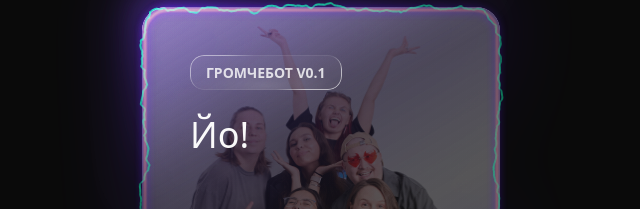
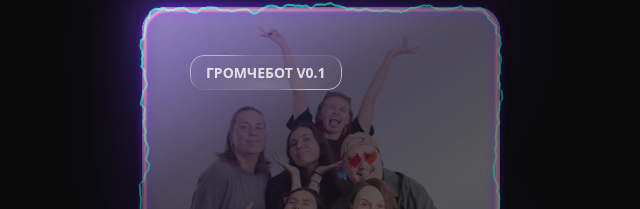
Before and after one commit to svarganil/gromche, a plain HTML site: page index.html in a window 1280 px wide. Shown: the part 139-348 px from the top of the page, without its empty margins (319-959 px from the left). Drawn offline with Linux system fonts and the light colour scheme.

Commit message:
Update index.html

```diff
--- a/index.html
+++ b/index.html
@@ -29,7 +29,7 @@
         <div class="button-glass">
           ГромчеБот v0.1
         </div>
-        <p class="title">Йо!</p>
+        <p class="title"></p>
       </div>
 
       <hr class="divider" />
```
